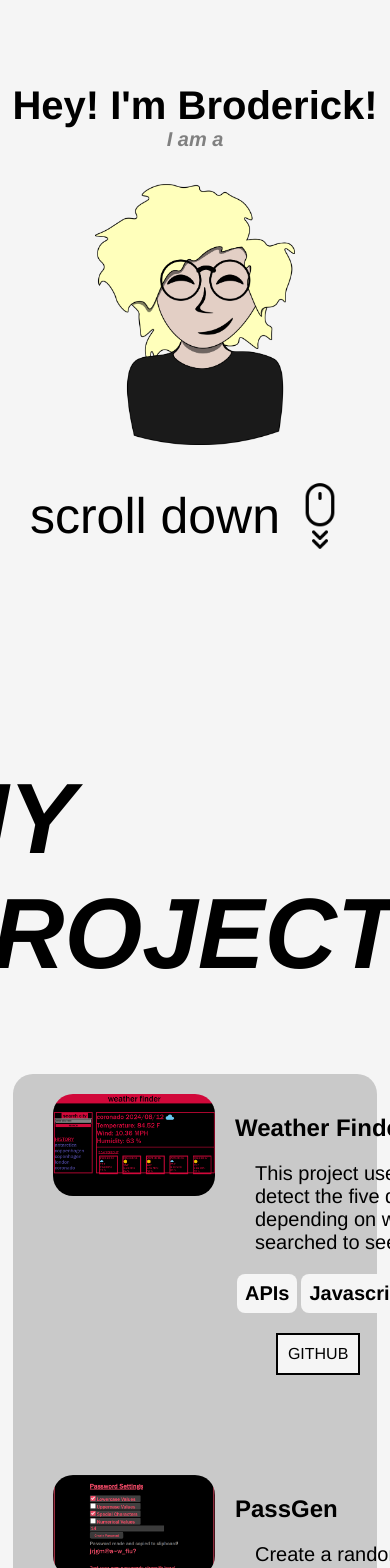
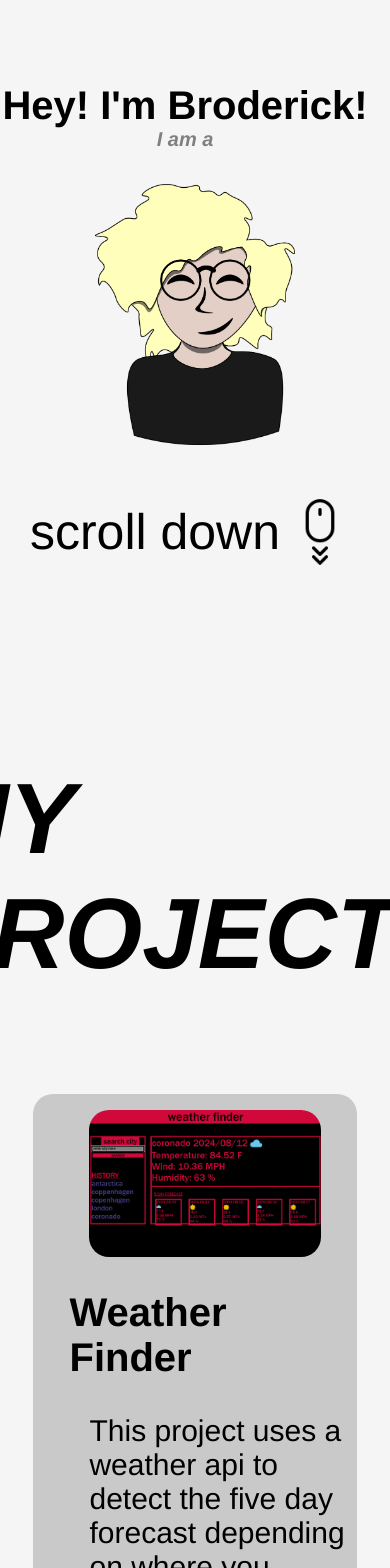
Before and after one commit to ZeroBitzz/portfolio-site, a React (Create React App) app: page / in a window 390 px wide. Shown: the top 1568 px of the page. Built offline with nearby package versions, Linux system fonts and the light colour scheme.

Commit message:
added code for website size scaling

```diff
--- a/src/App.css
+++ b/src/App.css
@@ -56,6 +56,7 @@ body {
 
 .changing-text {
   height: 300px;
+  margin-right: 20px;
 }
 
 .scroller-container {
@@ -108,15 +109,18 @@ body {
 .projects-container {
   display: flex;
   flex-direction: column;
-  background-color: #c9c9c9;
   padding: 20px;
   border-radius: 20px;
   width: 60%;
 }
 
 .project-div {
+  background-color: #c9c9c9;
+  border-radius: 20px;
   margin-bottom: 100px;
+  padding: 5%;
   display: flex;
+  flex-direction: row;
 }
 
 .project-desc {
@@ -129,6 +133,7 @@ body {
   margin-top: 20px;
   display: flex;
   flex-direction: row;
+  flex-wrap: wrap;
   justify-content: space-around;
   font-size: 20px;
   font-weight: bold;
@@ -267,7 +272,7 @@ body {
 
 
 /* breakpoints */
-@media only screen and (max-width: 860px) {
+@media only screen and (max-width: 1220px) {
   .main-intro {
     flex-direction: column;
     align-items: center;
@@ -296,6 +301,23 @@ body {
     align-items: center;
   }
 
+  .project-div {
+    flex-direction: column;
+    justify-content: center;
+    align-items: center;
+  }
+  .project-div img {
+    width: 80%;
+  }
+
+  .project-desc span {
+    width: 100%;
+    font-size: 30px;
+  }
+  .project-desc h2 {
+    font-size: 40px;
+  }
+
   .pfp {
     width: 200px;
   }
--- a/src/App.js
+++ b/src/App.js
@@ -111,7 +111,7 @@ function App() {
                 <div>CSS</div>
               </div>
               <div className='link-buttons'>
-                <a href='https://github.com/ZeroBitzz/weather-finder' target='blank'>GITHUB</a>
+                <a href='https://github.com/ZeroBitzz/weather-finder' target='blank' className='first-link'>GITHUB</a>
                 <a href='https://serene-narwhal-b92afd.netlify.app/' target='blank'>DEMO</a>
               </div>
             </div>
@@ -128,7 +128,7 @@ function App() {
                 <div>CSS</div>
               </div>
               <div className='link-buttons'>
-                <a href='https://github.com/ZeroBitzz/password-generator' target='blank'>GITHUB</a>
+                <a href='https://github.com/ZeroBitzz/password-generator' target='blank' className='first-link'>GITHUB</a>
                 <a href='https://unique-froyo-495763.netlify.app/' target='blank'>DEMO</a>
               </div>
             </div>
@@ -146,7 +146,7 @@ function App() {
                 <div>CSS</div>
               </div>
               <div className='link-buttons'>
-                <a href='https://github.com/ZeroBitzz/rgb-guesser' target='blank'>GITHUB</a>
+                <a href='https://github.com/ZeroBitzz/rgb-guesser' target='blank' className='first-link'>GITHUB</a>
                 <a href='https://github.com/ZeroBitzz/rgb-guesser' target='blank'>DEMO</a>
               </div>
             </div>
```
